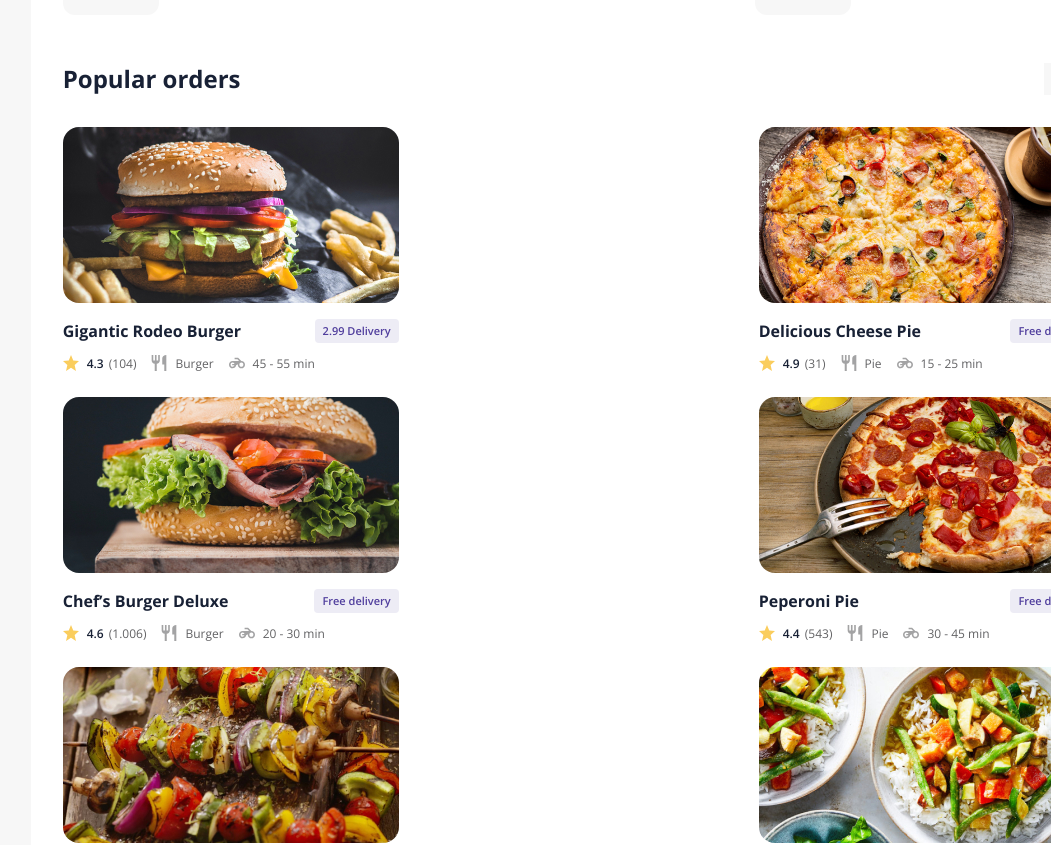
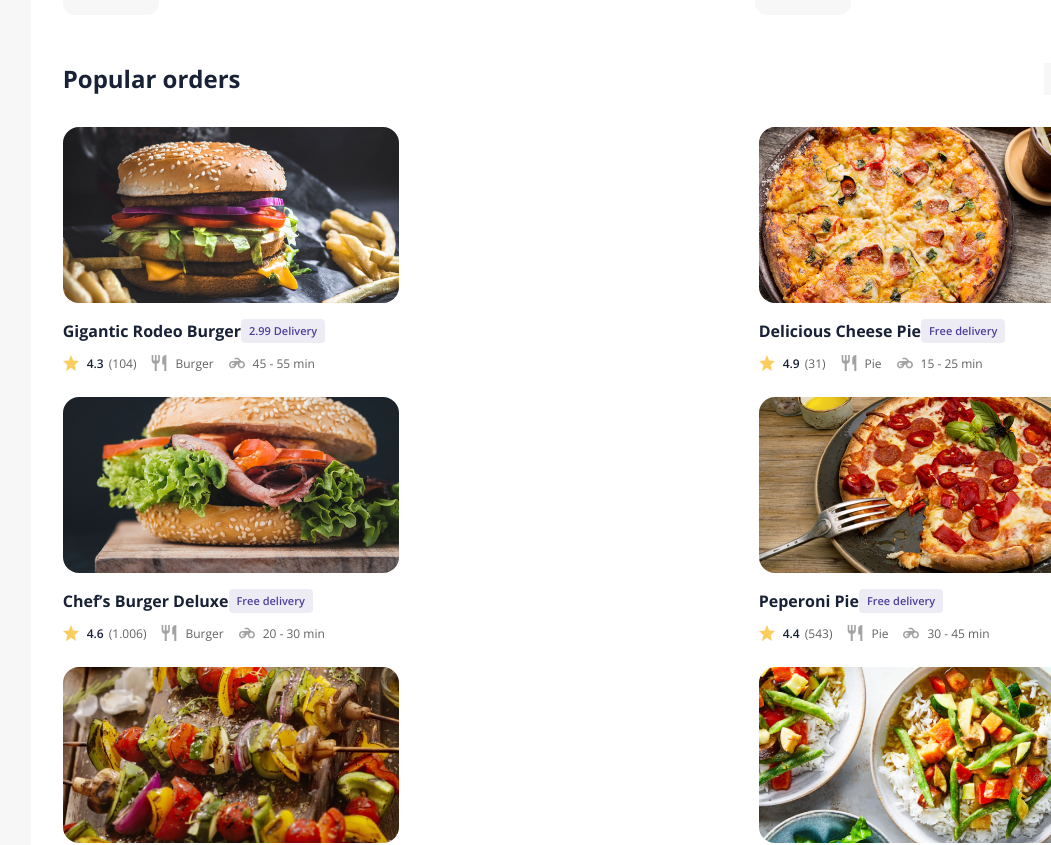
Before and after one commit to quintinoandre/front-expert-delivery-spa, a Next.js app: page / in a window 1280 px wide. Shown: the part 783-1628 px from the top of the page, without its empty margins (229-1280 px from the left). Built offline with nearby package versions, Linux system fonts and the light colour scheme.

Commit message:
feat: adicionado link no componente de food-item e types

```diff
--- a/components/food-item/index.tsx
+++ b/components/food-item/index.tsx
@@ -1,35 +1,34 @@
 import Image from 'next/image';
+import Link from 'next/link';
 import React from 'react';
 
 import { DetailsItem } from '../details-item';
 import Styles from './styles.module.css';
+import { TypeProps } from './types';
 
-type FoodItemProps = {
-	name: string;
-	imageUrl: string;
-	deliveryFee: string;
-	rate: number;
-	reviews: number;
-	category: string;
-	deliveryTime: string;
-};
-
-function FoodItem({ ...props }: FoodItemProps) {
+function FoodItem({ ...props }: TypeProps) {
 	return (
 		<div>
-			<div>
+			<Link href={`/product/${props.id}`}>
+				<a>
 					<div className={Styles.thumb}>
 						<Image
 							src={props.imageUrl}
 							alt={props.name}
 							width={336}
 							height={176}
+							loading="lazy"
 						/>
 					</div>
+				</a>
+			</Link>
 			<div className={Styles.header}>
+				<Link href={`/product/${props.id}`}>
+					<a>
 						<h3>{props.name}</h3>
+					</a>
+				</Link>
 				<span>{props.deliveryFee}</span>
-				</div>
 			</div>
 			<DetailsItem
 				rate={props.rate}
--- /dev/null
+++ b/components/food-item/types.ts
@@ -0,0 +1,12 @@
+type TypeProps = {
+	id: string;
+	name: string;
+	imageUrl: string;
+	deliveryFee: string;
+	rate: number;
+	reviews: number;
+	category: string;
+	deliveryTime: string;
+};
+
+export type { TypeProps };
```
Lines whose indentation alone changed are shown as unchanged.
